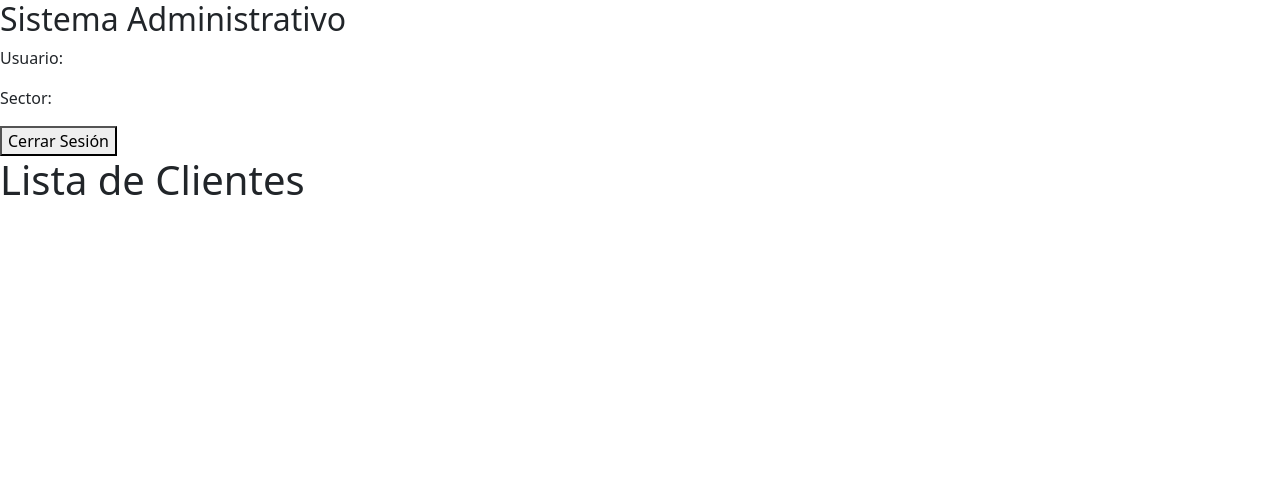
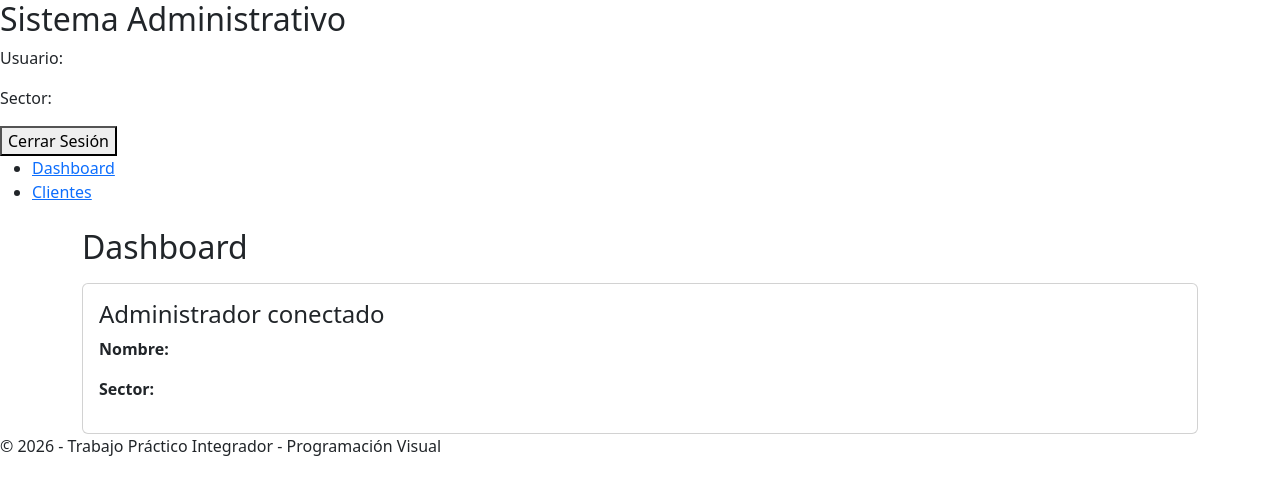
Before and after one commit to valenmadrigal/pv_tp_integrador_grupo15, a React (Vite) app: page / in a window 1280 px wide. Shown: the top 494 px of the page. Built offline with nearby package versions, Linux system fonts and the light colour scheme; sample sign-in values are in the browser's storage.

Commit message:
Agrego dashboard y actualizo rutas protegidas

```diff
--- a/src/App.jsx
+++ b/src/App.jsx
@@ -7,9 +7,12 @@ import { AdminContext } from "./context/AdminContext";
 import Login from "./views/Login";
 import ListaClientes from "./views/ListaClientes";
 import DetalleCliente from "./views/DetalleCliente";
+import Dashboard from "./views/Dashboard";
+
 
 import Header from "./components/Header";
-
+import Nav from "./components/layout/Nav";
+import Footer from "./components/layout/Footer";
 
 
 function App() {
@@ -57,24 +60,27 @@ function App() {
 
       element={
 
-          admin
-
-          ?
+        admin ? (
 
         <>
 
            <Header />
 
-            <ListaClientes />
+           <Nav />
+
+           <main>
+
+           <Dashboard />
+
+           </main>
+
+           <Footer />
 
         </>
-
-          :
-
+        ) : (
           <Navigate to="/login" />
-
+        )
       }
-
      />
 
 
@@ -96,7 +102,15 @@ function App() {
 
             <Header />
 
+            <Nav />
+
+            <main>
+
               <ListaClientes />
+
+            </main>
+
+            <Footer />
 
           </>
 
@@ -127,7 +141,13 @@ function App() {
 
             <Header />
 
+            <Nav />
+
+            <main>
               <DetalleCliente />
+
+            </main>
+            <Footer />
 
             </>
 
--- a/src/components/layout/Footer.jsx
+++ b/src/components/layout/Footer.jsx
@@ -0,0 +1,9 @@
+function Footer() {
+    return (
+      <footer>
+        <p>© 2026 - Trabajo Práctico Integrador - Programación Visual</p>
+      </footer>
+    );
+  }
+
+  export default Footer;
--- a/src/components/layout/Nav.jsx
+++ b/src/components/layout/Nav.jsx
@@ -0,0 +1,19 @@
+import { NavLink } from "react-router-dom";
+
+function Nav() {
+  return (
+    <nav>
+      <ul>
+        <li>
+          <NavLink to="/">Dashboard</NavLink>
+        </li>
+
+        <li>
+          <NavLink to="/clientes">Clientes</NavLink>
+        </li>
+      </ul>
+    </nav>
+  );
+}
+
+export default Nav;
--- /dev/null
+++ b/src/views/Dashboard.jsx
@@ -0,0 +1,26 @@
+import { useContext } from "react";
+import { AdminContext } from "../context/AdminContext";
+
+function Dashboard() {
+  const { admin } = useContext(AdminContext);
+
+  return (
+    <main className="container mt-4">
+      <h2>Dashboard</h2>
+
+      <div className="card p-3 mt-3">
+        <h4>Administrador conectado</h4>
+
+        <p>
+          <strong>Nombre:</strong> {admin?.nombre}
+        </p>
+
+        <p>
+          <strong>Sector:</strong> {admin?.sector}
+        </p>
+      </div>
+    </main>
+  );
+}
+
+export default Dashboard;
```
Lines whose indentation alone changed are shown as unchanged.
